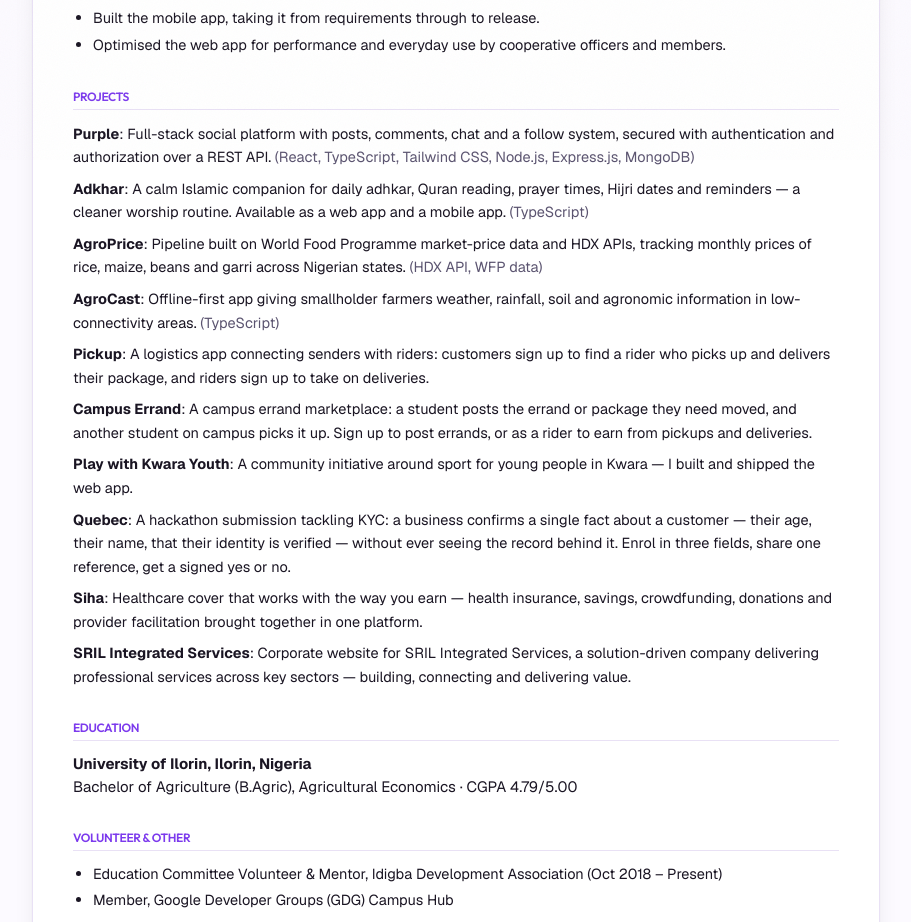
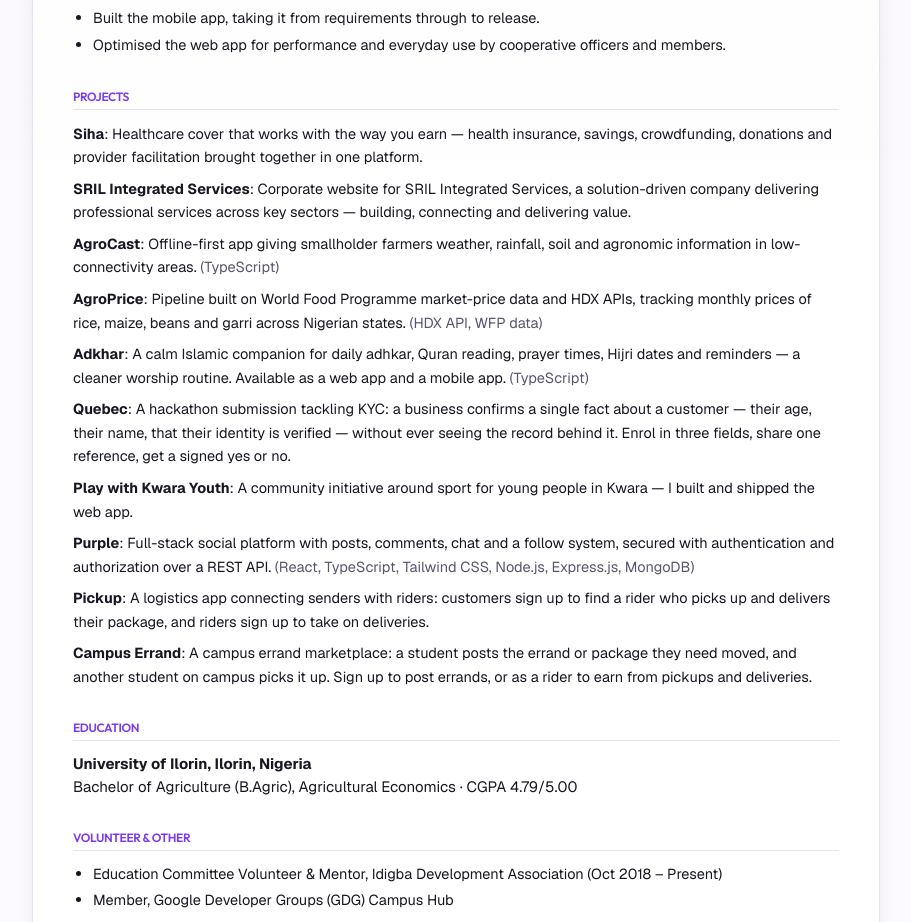
Before and after one commit to Farmerintech/portfolio, a Next.js app: page /resume in a window 1280 px wide. Shown: the part 1040-1962 px from the top of the page, without its empty margins (184-1095 px from the left). Built offline with nearby package versions, Linux system fonts and the light colour scheme; no server answers.

Commit message:
redesigned images

```diff
--- a/src/app/layout.tsx
+++ b/src/app/layout.tsx
@@ -1,6 +1,7 @@
 import type { Metadata, Viewport } from "next";
 import { Geist, Geist_Mono, Outfit } from "next/font/google";
 
+import favicon from "@/favicon.jpg";
 import Footer from "@/components/footer";
 import Grain from "@/components/motion/grain";
 import GradientMesh from "@/components/motion/gradient-mesh";
@@ -35,6 +36,14 @@ export const metadata: Metadata = {
   ],
   authors: [{ name: site.name, url: site.url }],
   creator: site.name,
+  /* The photo lives in src/, which Next does not scan, so it is imported and
+     referenced explicitly here. NOTE: src/app/icon.svg still exists and Next
+     emits file-based icons alongside these — delete it, or the browser may
+     keep showing the old mark instead of the photo. */
+  icons: {
+    icon: [{ url: favicon.src, type: "image/jpeg" }],
+    apple: [{ url: favicon.src }],
+  },
   openGraph: {
     type: "website",
     title,
--- a/src/components/projects.tsx
+++ b/src/components/projects.tsx
@@ -25,6 +25,23 @@ import { filters, projects, type Project } from "@/lib/data";
 import { cn } from "@/lib/utils";
 
 type ProjectLink = { href: string; label: string; Icon: typeof Github };
+
+/**
+ * Aspect ratio for a project's cover box.
+ *
+ * Screenshots in src/assets are NOT all the same shape — exports range from 16:9
+ * down to about 3:2. A fixed 16:9 box with `object-cover` crops the taller ones,
+ * cutting content off the top and bottom, so the box is derived from each image's
+ * own intrinsic size instead. The generated SVG art is always drawn at 16:9 and
+ * keeps that ratio.
+ */
+function coverAspect(project: Project): string {
+  const cover = project.cover;
+  if (cover && typeof cover !== "string") {
+    return `${cover.width} / ${cover.height}`;
+  }
+  return "16 / 9";
+}
 
 /**
  * Cover art for a project: a real screenshot when `project.cover` points at one,
@@ -61,8 +78,11 @@ function ProjectCard({ p, onOpen }: { p: Project; onOpen: () => void }) {
   return (
     <TiltCard max={7} className="group h-full">
       <Card className="ring-gradient h-full gap-0 overflow-hidden pt-0 transition-shadow duration-300 hover:shadow-lift">
-        {/* Generated cover — no image assets, deterministic per project name */}
-        <div className="relative aspect-[16/9] overflow-hidden border-b border-border">
+        {/* Real screenshot when one exists, otherwise generated cover art */}
+        <div
+          className="relative overflow-hidden border-b border-border"
+          style={{ aspectRatio: coverAspect(p) }}
+        >
           <div className="absolute inset-0 transition-transform duration-700 ease-out group-hover:scale-[1.08]">
             <Cover
               project={p}
@@ -194,7 +214,10 @@ export default function Projects() {
           {selected && (
             <>
               <div className="-mx-6 -mt-6 overflow-hidden rounded-t-2xl border-b border-border">
-                <div className="relative aspect-[16/7]">
+                <div
+                  className="relative"
+                  style={{ aspectRatio: coverAspect(selected) }}
+                >
                   <Cover
                     project={selected}
                     sizes="(max-width: 768px) 100vw, 640px"
--- a/src/lib/data.ts
+++ b/src/lib/data.ts
@@ -54,15 +54,15 @@ export type Project = { name: string; kind: string; desc: string; tech: string[]
   cover?: StaticImageData | string };
 const gh = (r: string) => `https://github.com/Farmerintech/${r}`;
 export const projects: Project[] = [
-  { name: "Purple", kind: "Social media platform", desc: "Full-stack social platform with posts, comments, chat and a follow system, secured with authentication and authorization over a REST API.", tech: ["React", "TypeScript", "Tailwind CSS", "Node.js", "Express.js", "MongoDB"], tags: ["web", "fullstack", "backend"], github: gh("social-media-app") /* TODO: confirm repo; add live URL */ },
+  { name: "Siha", kind: "Healthcare platform · Client work", desc: "Healthcare cover that works with the way you earn — health insurance, savings, crowdfunding, donations and provider facilitation brought together in one platform.", tech: [], tags: ["web", "client"], cover: sihaCover, github: gh("siha"), live: "https://siha-ng.vercel.app/" /* TODO: tech */ },
+  { name: "SRIL Integrated Services", kind: "Corporate website · Client work", desc: "Corporate website for SRIL Integrated Services, a solution-driven company delivering professional services across key sectors — building, connecting and delivering value.", tech: [], tags: ["web", "client"], cover: srilCover, github: gh("srill"), live: "https://srill.vercel.app/" /* TODO: tech */ },
+  { name: "AgroCast", kind: "Climate-smart agriculture", desc: "Offline-first app giving smallholder farmers weather, rainfall, soil and agronomic information in low-connectivity areas.", tech: ["TypeScript"], tags: ["mobile", "agritech"], cover: agrocastCover, github: gh("agrocast"), app: "https://agrocast-apk.vercel.app/" },
+  { name: "AgroPrice", kind: "Agricultural market data", desc: "Pipeline built on World Food Programme market-price data and HDX APIs, tracking monthly prices of rice, maize, beans and garri across Nigerian states.", tech: ["HDX API", "WFP data"], tags: ["web", "backend", "agritech"], cover: agropriceCover, github: gh("agropredict"), live: "https://agroprice-ng.vercel.app/" },
   { name: "Adkhar", kind: "Web and mobile app", desc: "A calm Islamic companion for daily adhkar, Quran reading, prayer times, Hijri dates and reminders — a cleaner worship routine. Available as a web app and a mobile app.", tech: ["TypeScript"], tags: ["web", "mobile"], cover: adkharCover, github: gh("adkhar"), app: "https://adkhar-apk.vercel.app/" /* TODO: confirm repo; add live web URL. The old `web: gh("adkharweb")` was dropped — it was labelled "Web" but pointed at GitHub */ },
-  { name: "AgroPrice", kind: "Agricultural market data", desc: "Pipeline built on World Food Programme market-price data and HDX APIs, tracking monthly prices of rice, maize, beans and garri across Nigerian states.", tech: ["HDX API", "WFP data"], tags: ["web", "backend", "agritech"], cover: agropriceCover, live: "https://agroprice-ng.vercel.app/" /* TODO: add GitHub repo */ },
-  { name: "AgroCast", kind: "Climate-smart agriculture", desc: "Offline-first app giving smallholder farmers weather, rainfall, soil and agronomic information in low-connectivity areas.", tech: ["TypeScript"], tags: ["mobile", "agritech"], cover: agrocastCover, github: gh("agrocast"), app: "https://agrocast-apk.vercel.app/" },
-  { name: "Pickup", kind: "Logistics app", desc: "A logistics app connecting senders with riders: customers sign up to find a rider who picks up and delivers their package, and riders sign up to take on deliveries.", tech: [], tags: ["web"] /* TODO: tech, GitHub, live URL */ },
-  { name: "Campus Errand", kind: "Campus logistics app", desc: "A campus errand marketplace: a student posts the errand or package they need moved, and another student on campus picks it up. Sign up to post errands, or as a rider to earn from pickups and deliveries.", tech: [], tags: ["web"] /* TODO: tech, GitHub, live URL */ },
-  { name: "Play with Kwara Youth", kind: "Community technology initiative", desc: "A community initiative around sport for young people in Kwara — I built and shipped the web app.", tech: [], tags: ["web"], cover: pwkyCover, live: "https://pwky-sports.vercel.app/" /* TODO: confirm the pwky GitHub repo */ },
   { name: "Quebec", kind: "Hackathon project", desc: "A hackathon submission tackling KYC: a business confirms a single fact about a customer — their age, their name, that their identity is verified — without ever seeing the record behind it. Enrol in three fields, share one reference, get a signed yes or no.", tech: [], tags: ["web"], cover: quebecCover, live: "https://quebec-wag.vercel.app/" /* TODO: tech, GitHub */ },
-  { name: "Siha", kind: "Healthcare platform · Client work", desc: "Healthcare cover that works with the way you earn — health insurance, savings, crowdfunding, donations and provider facilitation brought together in one platform.", tech: [], tags: ["web", "client"], cover: sihaCover, live: "https://siha-ng.vercel.app/" /* TODO: tech, GitHub */ },
-  { name: "SRIL Integrated Services", kind: "Corporate website · Client work", desc: "Corporate website for SRIL Integrated Services, a solution-driven company delivering professional services across key sectors — building, connecting and delivering value.", tech: [], tags: ["web", "client"], cover: srilCover, live: "https://srill.vercel.app/" /* TODO: tech, GitHub */ },
+  { name: "Play with Kwara Youth", kind: "Community technology initiative", desc: "A community initiative around sport for young people in Kwara — I built and shipped the web app.", tech: [], tags: ["web"], cover: pwkyCover, github: gh("pwky"), live: "https://pwky-sports.vercel.app/" },
+  { name: "Purple", kind: "Social media platform", desc: "Full-stack social platform with posts, comments, chat and a follow system, secured with authentication and authorization over a REST API.", tech: ["React", "TypeScript", "Tailwind CSS", "Node.js", "Express.js", "MongoDB"], tags: ["web", "fullstack", "backend"], github: gh("social-media-app"), live: "https://purple-7ai9.onrender.com" /* TODO: confirm repo */ },
+  { name: "Pickup", kind: "Logistics app", desc: "A logistics app connecting senders with riders: customers sign up to find a rider who picks up and delivers their package, and riders sign up to take on deliveries.", tech: [], tags: ["web"], github: gh("pickup") /* TODO: tech, live URL */ },
+  { name: "Campus Errand", kind: "Campus logistics app", desc: "A campus errand marketplace: a student posts the errand or package they need moved, and another student on campus picks it up. Sign up to post errands, or as a rider to earn from pickups and deliveries.", tech: [], tags: ["web"], github: gh("campus-errand") /* TODO: tech, live URL */ },
 ];
 export const filters = [["all", "All"], ["web", "Web"], ["mobile", "Mobile"], ["fullstack", "Full Stack"], ["backend", "Backend"], ["agritech", "Agritech"], ["client", "Client Work"]] as const;
```
Also changed, not shown: src/favicon.jpg (added).
